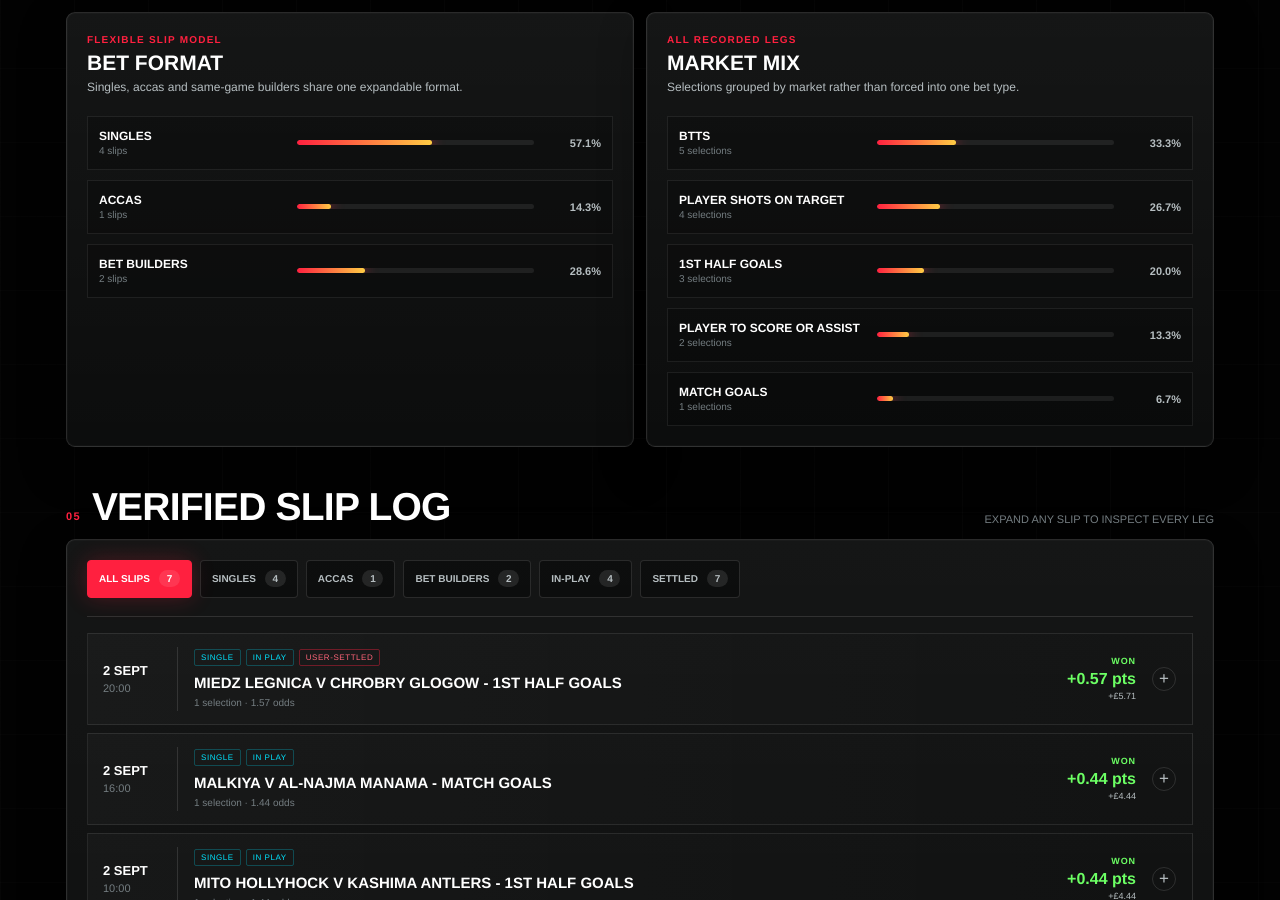
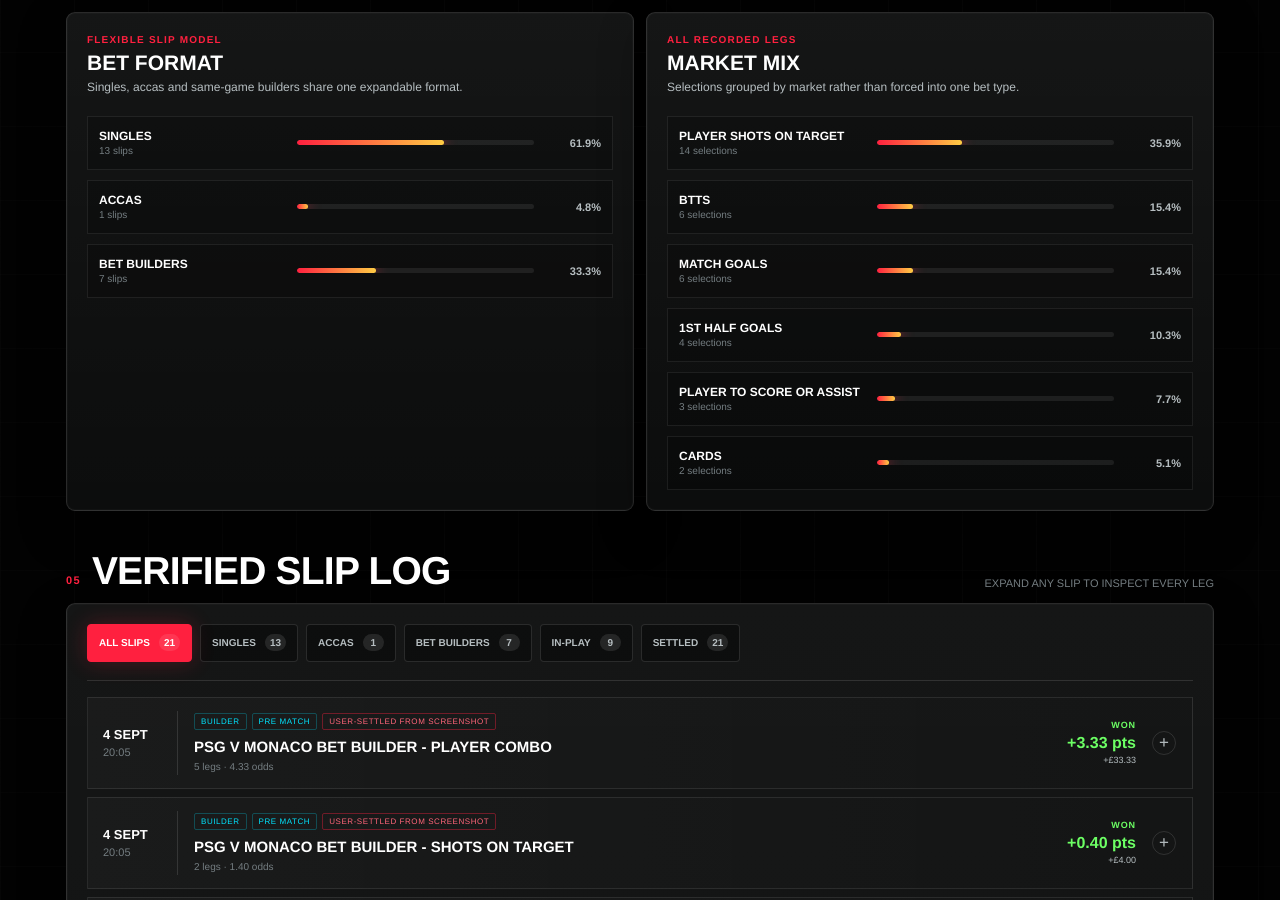
Before and after one commit to clawderek09-blip/tts-football-dashboard, a Next.js app: page / in a window 1280 px wide. Shown: the part 1900-2800 px from the top of the page. Built offline with nearby package versions, Linux system fonts and the light colour scheme; a web font is replaced by a local one.

Commit message:
Add September 4 football slips

```diff
--- a/data/slips.js
+++ b/data/slips.js
@@ -8,7 +8,7 @@ export const dashboardMeta = {
   brand: "The Tipping Station Football",
   period: "September 2026",
   periodShort: "Sep 2026",
-  updatedAt: "2026-09-02T18:10:00Z",
+  updatedAt: "2026-09-04T23:10:00Z",
   bankSize: 1000,
   pointValue: 10,
   currency: "GBP",
@@ -190,4 +190,334 @@ export const slips = [
       },
     ],
   },
+  {
+    id: "2026-09-04-ferrocarril-midland-reserves-talleres-reserves-goals-001",
+    date: "2026-09-04",
+    time: "14:00",
+    title: "Ferrocarril Midland Reserves v Talleres Remedios Reserves - Match Goals",
+    tipster: "The Tipping Station",
+    type: "single",
+    timing: "in-play",
+    result: "won",
+    odds: 1 + 4 / 6,
+    stakePts: 1,
+    confidence: "User-settled from screenshot",
+    legs: [
+      {
+        event: "Ferrocarril Midland Reserves v Talleres Remedios Reserves",
+        market: "Match Goals",
+        selection: "Over 2.5",
+      },
+    ],
+  },
+  {
+    id: "2026-09-04-brown-adrogue-reserves-deportivo-merlo-reserves-goals-001",
+    date: "2026-09-04",
+    time: "14:00",
+    title: "CA Brown de Adrogue Reserves v Deportivo Merlo Reserves - Match Goals",
+    tipster: "The Tipping Station",
+    type: "single",
+    timing: "in-play",
+    result: "won",
+    odds: 1 + 4 / 6,
+    stakePts: 1,
+    confidence: "User-settled from screenshot",
+    legs: [
+      {
+        event: "CA Brown de Adrogue Reserves v Deportivo Merlo Reserves",
+        market: "Match Goals",
+        selection: "Over 1.5",
+      },
+    ],
+  },
+  {
+    id: "2026-09-04-al-ahli-doha-qatar-sc-match-result-001",
+    date: "2026-09-04",
+    time: "14:00",
+    title: "Al-Ahli Doha v Qatar SC Doha - Fulltime Result",
+    tipster: "The Tipping Station",
+    type: "single",
+    timing: "pre-match",
+    result: "won",
+    odds: 1 + 1 / 2,
+    stakePts: 1,
+    confidence: "User-settled from screenshot",
+    legs: [
+      {
+        event: "Al-Ahli Doha v Qatar SC Doha",
+        market: "Match Result",
+        selection: "Al-Ahli Doha",
+      },
+    ],
+  },
+  {
+    id: "2026-09-04-al-sailiya-al-arabi-doha-first-half-goals-001",
+    date: "2026-09-04",
+    time: "14:00",
+    title: "Al-Sailiya SC v Al-Arabi Doha - 1st Half Goals",
+    tipster: "The Tipping Station",
+    type: "single",
+    timing: "in-play",
+    result: "won",
+    odds: 1 + 4 / 9,
+    stakePts: 1,
+    confidence: "User-settled from screenshot",
+    legs: [
+      {
+        event: "Al-Sailiya SC v Al-Arabi Doha",
+        market: "1st Half Goals",
+        selection: "Over 0.5",
+      },
+    ],
+  },
+  {
+    id: "2026-09-04-lech-poznan-jagiellonia-bialystok-goals-001",
+    date: "2026-09-04",
+    time: "17:00",
+    title: "Lech Poznan v Jagiellonia Bialystok - Match Goals",
+    tipster: "The Tipping Station",
+    type: "single",
+    timing: "pre-match",
+    result: "won",
+    odds: 1 + 1 / 2,
+    stakePts: 1,
+    confidence: "User-settled from screenshot",
+    legs: [
+      {
+        event: "Lech Poznan v Jagiellonia Bialystok",
+        market: "Match Goals",
+        selection: "Over 2.5",
+      },
+    ],
+  },
+  {
+    id: "2026-09-04-hibernian-hearts-btts-001",
+    date: "2026-09-04",
+    time: "19:45",
+    title: "Hibernian v Hearts - Both Teams To Score",
+    tipster: "The Tipping Station",
+    type: "single",
+    timing: "pre-match",
+    result: "won",
+    odds: 1 + 8 / 15,
+    stakePts: 1,
+    confidence: "User-settled from screenshot",
+    legs: [
+      {
+        event: "Hibernian v Hearts",
+        market: "BTTS",
+        selection: "Yes",
+      },
+    ],
+  },
+  {
+    id: "2026-09-04-real-sociedad-celta-vigo-oyarzabal-anytime-001",
+    date: "2026-09-04",
+    time: "20:00",
+    title: "Real Sociedad v Celta Vigo - Mikel Oyarzabal Anytime",
+    tipster: "The Tipping Station",
+    type: "single",
+    timing: "pre-match",
+    result: "won",
+    odds: 1 + 11 / 10,
+    stakePts: 1,
+    confidence: "User-settled from screenshot",
+    legs: [
+      {
+        event: "Real Sociedad v Celta Vigo",
+        market: "Player",
+        selection: "Mikel Oyarzabal to score at any time",
+      },
+    ],
+  },
+  {
+    id: "2026-09-04-psg-monaco-builder-player-combo-001",
+    date: "2026-09-04",
+    time: "20:05",
+    title: "PSG v Monaco Bet Builder - Player Combo",
+    tipster: "The Tipping Station",
+    type: "builder",
+    timing: "pre-match",
+    result: "won",
+    odds: 1 + 10 / 3,
+    stakePts: 1,
+    confidence: "User-settled from screenshot",
+    legs: [
+      {
+        event: "PSG v Monaco",
+        market: "Player Shots On Target",
+        selection: "Khvicha Kvaratskhelia 2+ shots on target",
+      },
+      {
+        event: "PSG v Monaco",
+        market: "Player To Score Or Assist",
+        selection: "Desire Doue to score or assist",
+      },
+      {
+        event: "PSG v Monaco",
+        market: "Player Shots On Target",
+        selection: "Paris Brunner 1+ shots on target",
+      },
+      {
+        event: "PSG v Monaco",
+        market: "Player To Be Fouled",
+        selection: "Desire Doue 1+ fouls won",
+      },
+      {
+        event: "PSG v Monaco",
+        market: "Player To Be Fouled",
+        selection: "Khvicha Kvaratskhelia 1+ fouls won",
+      },
+    ],
+  },
+  {
+    id: "2026-09-04-ipswich-liverpool-builder-cards-001",
+    date: "2026-09-04",
+    time: "20:00",
+    title: "Ipswich v Liverpool Bet Builder - Cards",
+    tipster: "The Tipping Station",
+    type: "builder",
+    timing: "pre-match",
+    result: "won",
+    odds: 1 + 37 / 4,
+    stakePts: 1,
+    confidence: "User-settled from screenshot",
+    legs: [
+      {
+        event: "Ipswich v Liverpool",
+        market: "Cards",
+        selection: "Sasa Lukic to be booked",
+      },
+      {
+        event: "Ipswich v Liverpool",
+        market: "Cards",
+        selection: "Alexis Mac Allister to be booked",
+      },
+    ],
+  },
+  {
+    id: "2026-09-04-psg-monaco-builder-shots-001",
+    date: "2026-09-04",
+    time: "20:05",
+    title: "PSG v Monaco Bet Builder - Shots On Target",
+    tipster: "The Tipping Station",
+    type: "builder",
+    timing: "pre-match",
+    result: "won",
+    odds: 1 + 2 / 5,
+    stakePts: 1,
+    confidence: "User-settled from screenshot",
+    legs: [
+      {
+        event: "PSG v Monaco",
+        market: "Player Shots On Target",
+        selection: "Khvicha Kvaratskhelia 1+ shots on target",
+      },
+      {
+        event: "PSG v Monaco",
+        market: "Player Shots On Target",
+        selection: "Desire Doue 1+ shots on target",
+      },
+    ],
+  },
+  {
+    id: "2026-09-04-real-betis-real-madrid-builder-shots-001",
+    date: "2026-09-04",
+    time: "20:00",
+    title: "Real Betis v Real Madrid Bet Builder - Shots On Target",
+    tipster: "The Tipping Station",
+    type: "builder",
+    timing: "pre-match",
+    result: "won",
+    odds: 1 + 21 / 20,
+    stakePts: 1,
+    confidence: "User-settled from screenshot",
+    legs: [
+      {
+        event: "Real Betis v Real Madrid",
+        market: "Player Shots On Target",
+        selection: "Antony 1+ shots on target",
+      },
+      {
+        event: "Real Betis v Real Madrid",
+        market: "Player Shots On Target",
+        selection: "Kylian Mbappe 2+ shots on target",
+      },
+      {
+        event: "Real Betis v Real Madrid",
+        market: "Player Shots On Target",
+        selection: "Jude Bellingham 1+ shots on target",
+      },
+    ],
+  },
+  {
+    id: "2026-09-04-ipswich-liverpool-builder-shots-001",
+    date: "2026-09-04",
+    time: "20:00",
+    title: "Ipswich v Liverpool Bet Builder - Shots On Target",
+    tipster: "The Tipping Station",
+    type: "builder",
+    timing: "pre-match",
+    result: "won",
+    odds: 1 + 5 / 2,
+    stakePts: 1,
+    confidence: "User-settled from screenshot",
+    legs: [
+      {
+        event: "Ipswich v Liverpool",
+        market: "Player Shots On Target",
+        selection: "Daizen Maeda 1+ shots on target",
+      },
+      {
+        event: "Ipswich v Liverpool",
+        market: "Player Shots On Target",
+        selection: "Alexander Isak 1+ shots on target",
+      },
+      {
+        event: "Ipswich v Liverpool",
+        market: "Player Shots On Target",
+        selection: "Florian Wirtz 1+ shots on target",
+      },
+    ],
+  },
+  {
+    id: "2026-09-04-real-betis-real-madrid-goals-001",
+    date: "2026-09-04",
+    time: "20:00",
+    title: "Real Betis v Real Madrid - Match Goals",
+    tipster: "The Tipping Station",
+    type: "single",
+    timing: "in-play",
+    result: "won",
+    odds: 1 + 4 / 5,
+    stakePts: 1,
+    confidence: "User-settled from screenshot",
+    legs: [
+      {
+        event: "Real Betis v Real Madrid",
+        market: "Match Goals",
+        selection: "Over 0.5",
+      },
+    ],
+  },
+  {
+    id: "2026-09-04-kortrijk-reserves-beerschot-reserves-goals-001",
+    date: "2026-09-04",
+    time: "14:00",
+    title: "KV Kortrijk Reserves v KFCO Beerschot-Wilrijk Reserves - Match Goals",
+    tipster: "The Tipping Station",
+    type: "single",
+    timing: "in-play",
+    result: "won",
+    odds: 1 + 4 / 9,
+    stakePts: 1,
+    confidence: "User-settled from screenshot",
+    legs: [
+      {
+        event: "KV Kortrijk Reserves v KFCO Beerschot-Wilrijk Reserves",
+        market: "Match Goals",
+        selection: "Over 0.5",
+      },
+    ],
+  },
 ];
```
